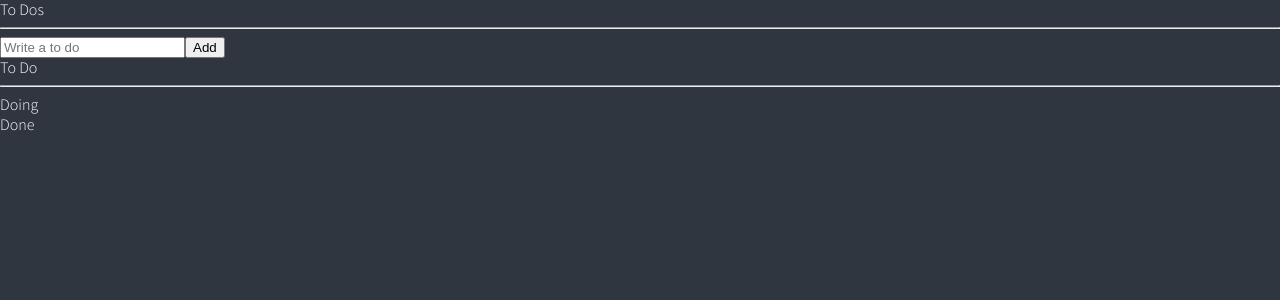
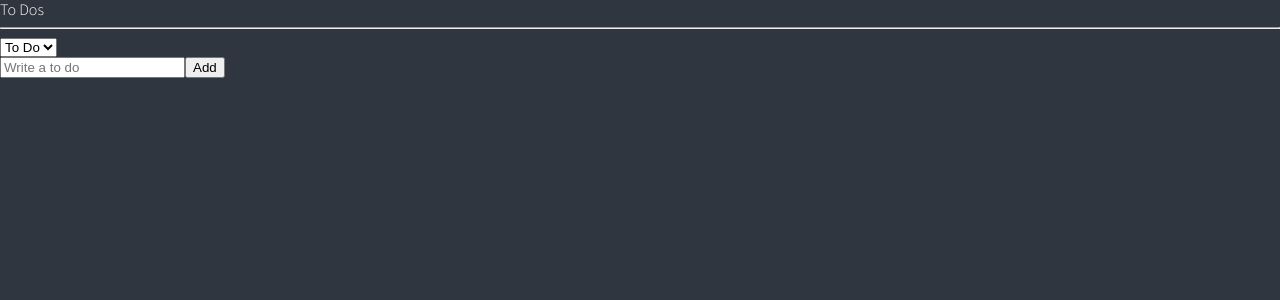
Before and after one commit to JiHunSong94/ts-todo-app, a React (Create React App) app: page / in a window 1280 px wide. Shown: the top 300 px of the page. Built offline with nearby package versions, Linux system fonts and the light colour scheme.

Commit message:
1.11 Selector part Two

```diff
--- a/src/atoms.tsx
+++ b/src/atoms.tsx
@@ -5,6 +5,11 @@
   id: number;
   category: "TO_DO" | "DOING" | "DONE";
 }
+
+export const categoryState = atom({
+  key: "category",
+  default: "TO_DO ",
+});
 
 export const toDoState = atom<IToDo[]>({
   key: "toDo",
@@ -15,10 +20,12 @@
   key: "toDoSelector",
   get: ({ get }) => {
     const toDos = get(toDoState);
-    return [
-      toDos.filter((toDo) => toDo.category === "TO_DO"),
-      toDos.filter((toDo) => toDo.category === "DOING"),
-      toDos.filter((toDo) => toDo.category === "DONE"),
-    ];
+    const category = get(categoryState);
+    if (category === "TO_DO")
+      return toDos.filter((toDo) => toDo.category === "TO_DO");
+    if (category === "DOING")
+      return toDos.filter((toDo) => toDo.category === "DOING");
+    if (category === "DONE")
+      return toDos.filter((toDo) => toDo.category === "DONE");
   },
 });
--- a/src/components/ToDoList.tsx
+++ b/src/components/ToDoList.tsx
@@ -1,34 +1,28 @@
-import { useRecoilValue } from "recoil";
-import { toDoSelector, toDoState } from "../atoms";
+import { useRecoilState, useRecoilValue } from "recoil";
+import { categoryState, toDoSelector, toDoState } from "../atoms";
 import CreateToDo from "./CreateToDo";
 import ToDo from "./ToDo";
 
 function ToDoList() {
-  const [toDo, doing, done] = useRecoilValue(toDoSelector);
+  const toDos = useRecoilValue(toDoSelector);
+  const [category, setCategory] = useRecoilState(categoryState);
+  const onInput = (event: React.FormEvent<HTMLSelectElement>) => {
+    setCategory(event.currentTarget.value);
+  };
+
   return (
     <div>
       <h1>To Dos</h1>
       <hr />
+      <select value={category} onInput={onInput}>
+        <option value="TO_DO">To Do</option>
+        <option value="DOING">Doing</option>
+        <option value="DONE">Done</option>
+      </select>
       <CreateToDo />
-      <h2>To Do</h2>
-      <ul>
-        {toDo.map((toDo) => (
-          <ToDo key={toDo.id} {...toDo} />
-        ))}
-      </ul>
-      <hr />
-      <h2>Doing</h2>
-      <ul>
-        {doing.map((toDo) => (
-          <ToDo key={toDo.id} {...toDo} />
-        ))}
-      </ul>
-      <h2>Done</h2>
-      <ul>
-        {done.map((toDo) => (
-          <ToDo key={toDo.id} {...toDo} />
-        ))}
-      </ul>
+      {toDos?.map((toDo) => (
+        <ToDo key={toDo.id} {...toDo} />
+      ))}
     </div>
   );
 }
```
